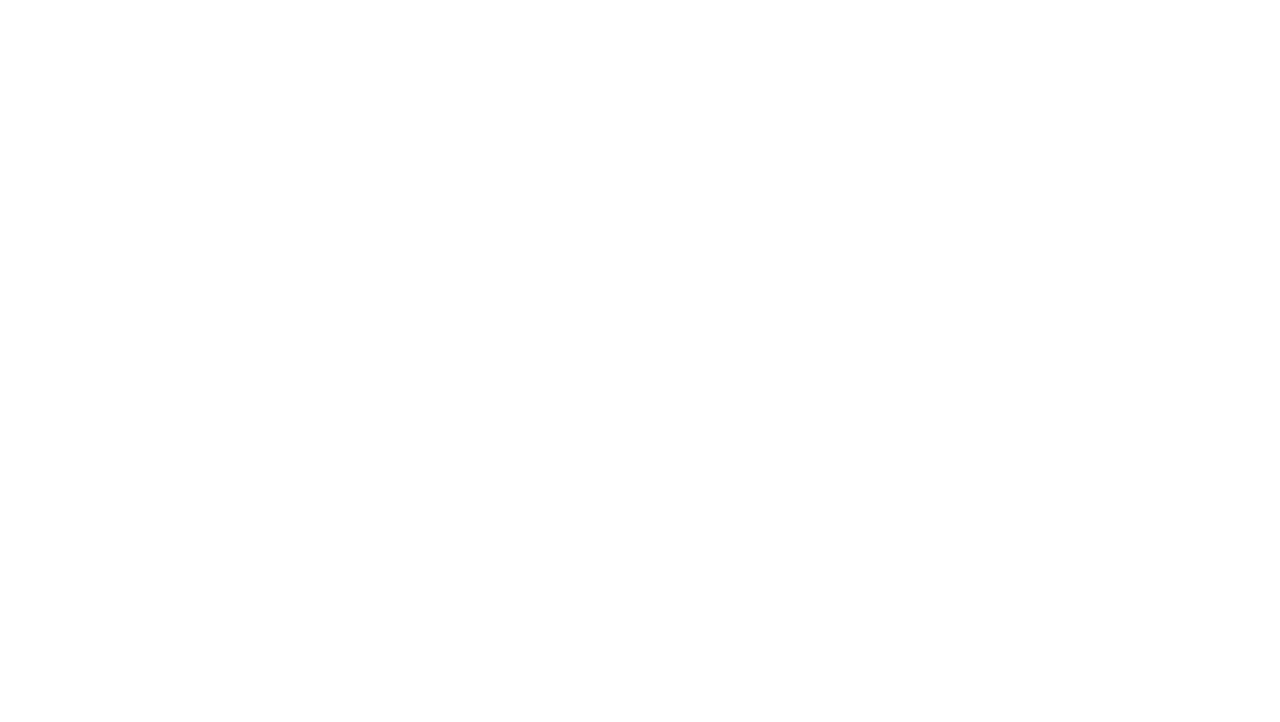
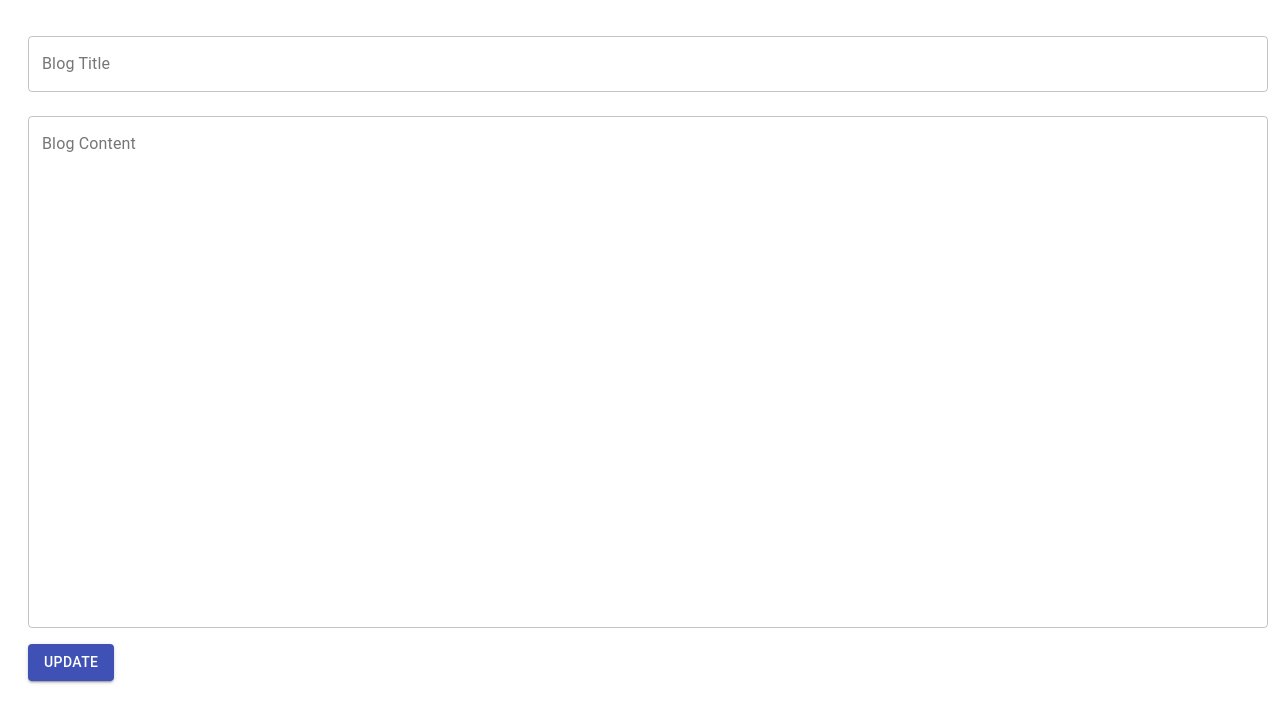
Before and after one commit to SheldonWang3000/ReactBlog, a React (Create React App) app: page /post/1 in a window 1280 px wide. Shown: the top 722 px of the page. Built offline with nearby package versions, Linux system fonts and the light colour scheme; no server answers.

Commit message:
implement put method

```diff
--- a/src/App.js
+++ b/src/App.js
@@ -1,5 +1,6 @@
 import React from 'react'
 import {
+    Redirect,
     Route,
     Switch,
     BrowserRouter as Router
@@ -9,7 +10,7 @@ import {
 import BlogList from './BlogList'
 import Detail from "./Detail"
 import NotFoundPage from './NotFoundPage'
-import CreateBlog from './CreateBlog'
+import PostBlog from './PostBlog'
 import Test from './Test'
 
 function App() {
@@ -25,12 +26,16 @@ function App() {
                 <Route path="/404">
                     <NotFoundPage/>
                 </Route>
-                <Route path="/create">
-                    <CreateBlog/>
+                {/* <Route path="/create">
+                    <PostBlog/>
+                </Route> */}
+                <Route path="/post/:id?">
+                    <PostBlog/>
                 </Route>
                 <Route path="/test">
                     <Test/>
                 </Route>
+                <Redirect to='/404'/>
             </Switch>
         </Router>
     );
--- a/src/Detail.js
+++ b/src/Detail.js
@@ -12,11 +12,13 @@ import "highlight.js/styles/github.css";
 
 const useStyles = makeStyles(theme => ({
     root: {
+        margin: theme.spacing(5, 5, 1, 5)
+    },
+    paper: {
         padding: theme.spacing(3, 2),
-        margin: theme.spacing(10, 10, 1, 10)
     },
     button: {
-        margin: theme.spacing(1, 10),
+        margin: theme.spacing(1, 1, 1, 0),
     },
     input: {
         display: 'none',
@@ -29,8 +31,8 @@ function Detail(props) {
     const [deleteId, setDeleteId] = useState(-1);
     const [attri, setAttri] = useState({
         publishDate: "",
-        title: "Title",
-        content: "Content"
+        title: "",
+        content: ""
     });
 
     const classes = useStyles();
@@ -77,8 +79,8 @@ function Detail(props) {
             });
     },[id, history]);
     return (
-        <div>
-            <Paper className={classes.root}>
+        <div className={classes.root}>
+            <Paper className={classes.paper}>
                 <Typography variant="h3" component="h3">
                     {attri.title}
                 </Typography>
@@ -97,6 +99,13 @@ function Detail(props) {
                 }} >
                 Delete
             </Button>
+            <Button
+                variant="contained" color="primary" className={classes.button}
+                onClick={() => {
+                    history.push("/post/" + id + "/");
+                }} >
+                Update
+            </Button>
         </div>
     );
 }
--- a/src/CreateBlog.js
+++ b/src/PostBlog.js
@@ -1,44 +1,6 @@
-// import React, { useState } from 'react';
+import React, { useState, useEffect } from 'react';
 
-// import { Editor } from 'slate-react';
-// import { Value } from 'slate';
-
-
-// const initialValue = Value.fromJSON({
-//     document: {
-//         nodes: [
-//             {
-//                 object: 'block',
-//                 type: 'paragraph',
-//                 nodes: [
-//                     {
-//                         object: 'text',
-//                         text: 'A line of text in a paragraph.',
-//                     },
-//                 ],
-//             },
-//         ],
-//     },
-// })
-
-// function CreateBlog(props) {
-//     const [content, setContent] = useState(initialValue);
-//     const onChange = (editor) => {
-//         console.log(editor.value);
-//         setContent(editor.value);
-//     };
-//     return(
-//         <Editor
-//             spellCheck
-//             autoFocus
-//             value={content}
-//             onChange={onChange} />
-//     );
-// }
-
-// export default CreateBlog;
-
-import React, { useState } from 'react';
+import { useParams, useHistory } from "react-router-dom";
 
 import { makeStyles } from '@material-ui/core/styles';
 import TextField from '@material-ui/core/TextField';
@@ -62,33 +24,74 @@ const useStyles = makeStyles(theme => ({
 }));
 
 
-//   curl -d "title=post&content=content&user=1" -X POST http://localhost:8000/api/v1/posts/
-
-function CreateBlog(props) {
+function PostBlog(props) {
+    const { id } = useParams();
+    const history = useHistory();
     const classes = useStyles();
     const [alertOpen, setAlertOpen] = useState(false);
     const [alertMessage, setAlertMessage] = useState("You have created blog successfully!")
     const [title, setTitle] = useState("");
     const [content, setContent] = useState("");
+    const [buttonMsg, setButtonMsg] = useState("post");
 
     const handleAlertClose = () => {
         setAlertOpen(false);
     }
 
+    useEffect(()=>{
+        if (id !== undefined) {
+            const url = globalVariable.host + "/api/v1/posts/" + id;
+            setButtonMsg("update");
+            axios.get(url)
+                .then((response) => {
+                    if (response.status === 200) {
+                        return response.data;
+                    }
+                })
+                .then((data) => {
+                    setTitle(data.title);
+                    setContent(data.content);
+                })
+                .catch((error) => {
+                    // console.log(error.response);
+                    if (error.response.status === 404) {
+                        history.push('/404');
+                    }
+                });
+        }
+
+    }, [id, history]);
+
     const postFunc = () => {
+        if (buttonMsg === "post") {
             const url = globalVariable.host + "/api/v1/posts/";
             axios.post(url, {
                 title: title,
                 content: content,
                 user: 1
-        }).then((response)=>{
+            }).then((response) => {
                 setAlertMessage("You have created blog successfully!");
                 setAlertOpen(true);
-        }).catch((e)=>{
+            }).catch((e) => {
                 console.log(e);
                 setAlertMessage("You have failed to create the blog");
                 setAlertOpen(true);
             });
+        }
+        if (buttonMsg === "update") {
+            const url = globalVariable.host + "/api/v1/posts/" + id + "/";
+            axios.put(url, {
+                title: title,
+                content: content
+            }).then((response)=>{
+                setAlertMessage("You have updated blog successfully!");
+                setAlertOpen(true);
+            }).catch((e)=>{
+                console.loe(e);
+                setAlertMessage("You have failed to update the blog");
+                setAlertOpen(true)
+            });
+        }
     }
 
     return (
@@ -100,6 +103,7 @@ function CreateBlog(props) {
                 className={classes.textField}
                 margin="normal"
                 variant="outlined"
+                value={title}
                 onChange={(event) => {
                     setTitle(event.target.value);
                 }}
@@ -113,6 +117,7 @@ function CreateBlog(props) {
                 className={classes.textField}
                 margin="normal"
                 variant="outlined"
+                value={content}
                 onChange={(event) => {
                     setContent(event.target.value);
                 }}
@@ -120,7 +125,7 @@ function CreateBlog(props) {
             <Button
                 variant="contained" color="primary" className={classes.button}
                 onClick={postFunc} >
-                Post
+                {buttonMsg}
             </Button>
 
             <Dialog
@@ -143,4 +148,4 @@ function CreateBlog(props) {
     );
 }
 
-export default CreateBlog;
+export default PostBlog;
```
Lines whose indentation alone changed are shown as unchanged.
